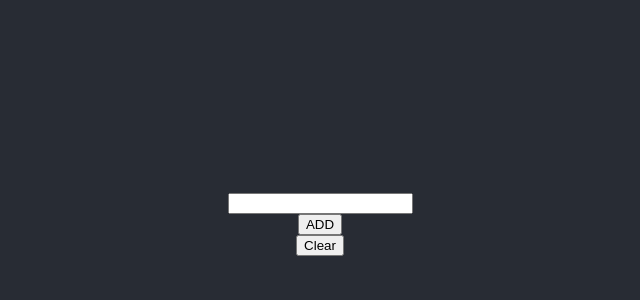
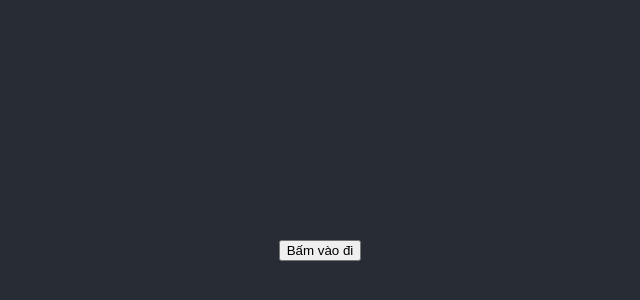
Before and after one commit to Nemo-0o0/LearnReactjs-hooks, a React (Create React App) app: page / in a window 1280 px wide. Shown: the part 150-450 px from the top of the page, without its empty margins (320-960 px from the left). Built offline with nearby package versions, Linux system fonts and the light colour scheme.

Commit message:
Mounted & Unmounted?

```diff
--- a/src/App.js
+++ b/src/App.js
@@ -1,63 +1,22 @@
 import { useState } from "react";
 import "./App.css";
+import Content from "./Content";
 
-
+// Mounted / Unmounted
 
 function App() {
 
-  const [job, setJob] = useState('')
-  const [ jobs, setJobs] = useState(() => {
-    const storageJobs = JSON.parse(localStorage.getItem('jobs'))
-    console.log(storageJobs)
-    return storageJobs ?? []
-  })
+  const [show, setShow] = useState(false);
 
-  console.log(job)
-
-  // Render jobs
-  const handleSubmit = () => {
-    setJobs(prev => {
-
-      const newJobs = [...prev, job]
-
-      // Save local storage
-      const jsonJobs = JSON.stringify(newJobs)
-
-      localStorage.setItem('jobs', jsonJobs)
-
-      return newJobs
-    })
-    setJob('')
-  }
-
-  // clear Job
-  const handleClear = () => {
-    localStorage.removeItem('jobs')
-    setJobs([])
-  }
-
-  /// KeyEnter Add
-  const handleKey = (e) => {
-    if (e.key === 'Enter') {
-      handleSubmit()
-    }
+  const handleClick = () => {
+    setShow(!show);
   }
 
   return (
     <div className="App">
       <header className="App-header">
-        <input
-        value={job}
-        onChange={e => setJob(e.target.value)}
-        onKeyPress={handleKey}
-        />
-        <button onClick={handleSubmit}>ADD</button>
-        <button onClick={handleClear}>Clear</button>
-        <ul>
-          {jobs.map((job, index) => (
-            <li key={index}>{job}</li>
-          ))}
-        </ul>
+        <button onClick={handleClick}>Bấm vào đi</button>
+        {show && <Content />}
       </header>
     </div>
   );
--- /dev/null
+++ b/src/Content.js
@@ -0,0 +1,7 @@
+function Content() {
+    return (
+        <h1 style={{color: 'red'}}>ANH YÊU EM</h1>
+     );
+}
+
+export default Content;
```
